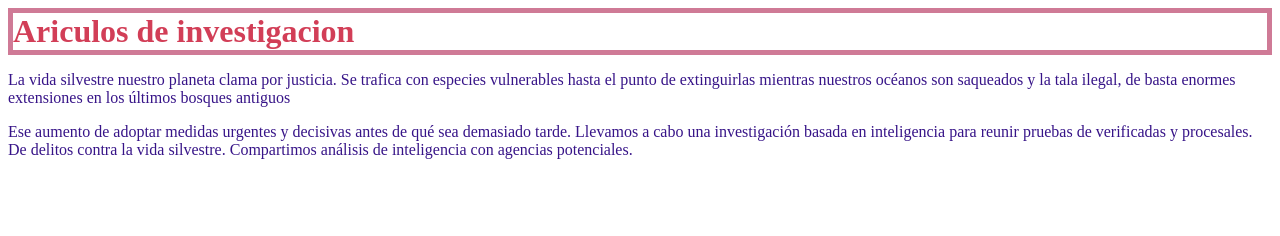
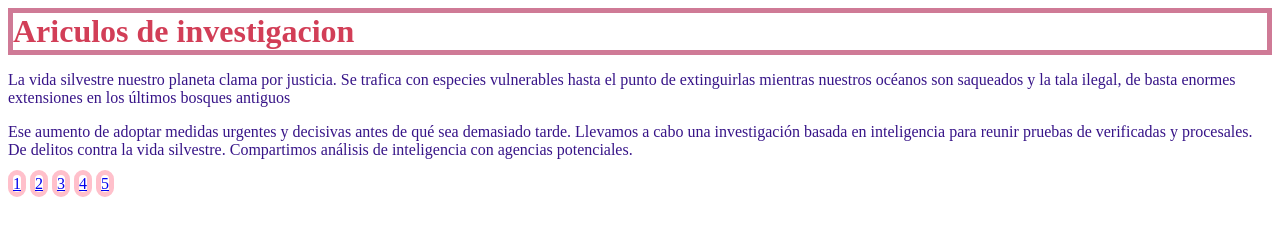
Before and after one commit to XimenaLongoria01/evidencia-1, a plain HTML site: page pagina4.html in a window 1280 px wide. Drawn offline with Linux system fonts and the light colour scheme.

Commit message:
cambios realizados

```diff
--- a/pagina4.html
+++ b/pagina4.html
@@ -10,4 +10,9 @@
     <h1>Ariculos de investigacion</h1>
     <p class="articulo1">La vida silvestre nuestro planeta clama por justicia. Se trafica con especies vulnerables hasta el punto de extinguirlas mientras nuestros océanos son saqueados y la tala ilegal, de basta enormes extensiones en los últimos bosques antiguos</p>
     <p class="articulo2">Ese aumento de adoptar medidas urgentes y decisivas antes de qué sea demasiado tarde. Llevamos a cabo una investigación basada en inteligencia para reunir pruebas de verificadas y procesales. De delitos contra la vida silvestre. Compartimos análisis de inteligencia con agencias potenciales.</p>
+    <a href="index.html">1</a>
+<a href="pagina2.html">2</a>
+<a href="pagina3.html">3</a>
+<a href="pagina4.html">4</a>
+<a href="pagina5.html">5</a>
 </body>
```
Also changed, not shown: Ximenalongoria.html (renamed from index.html).
